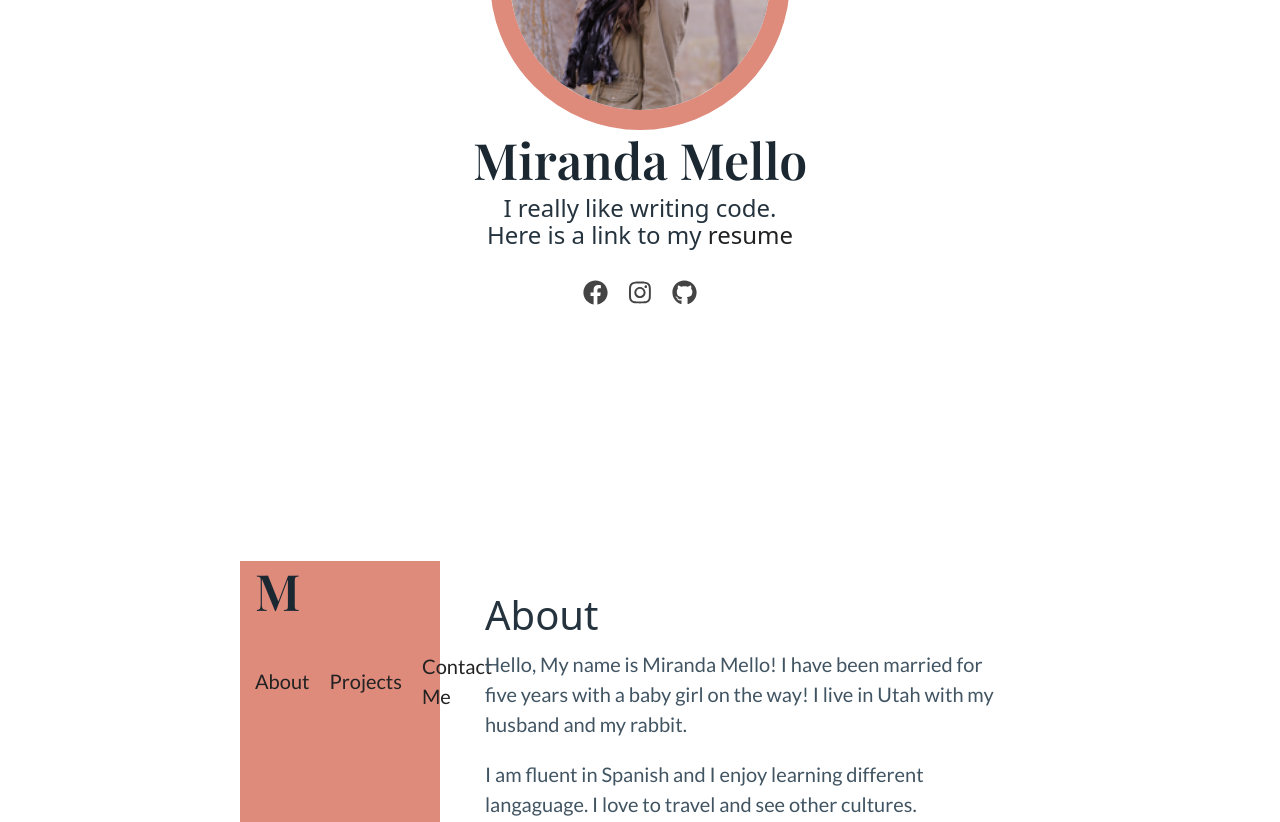
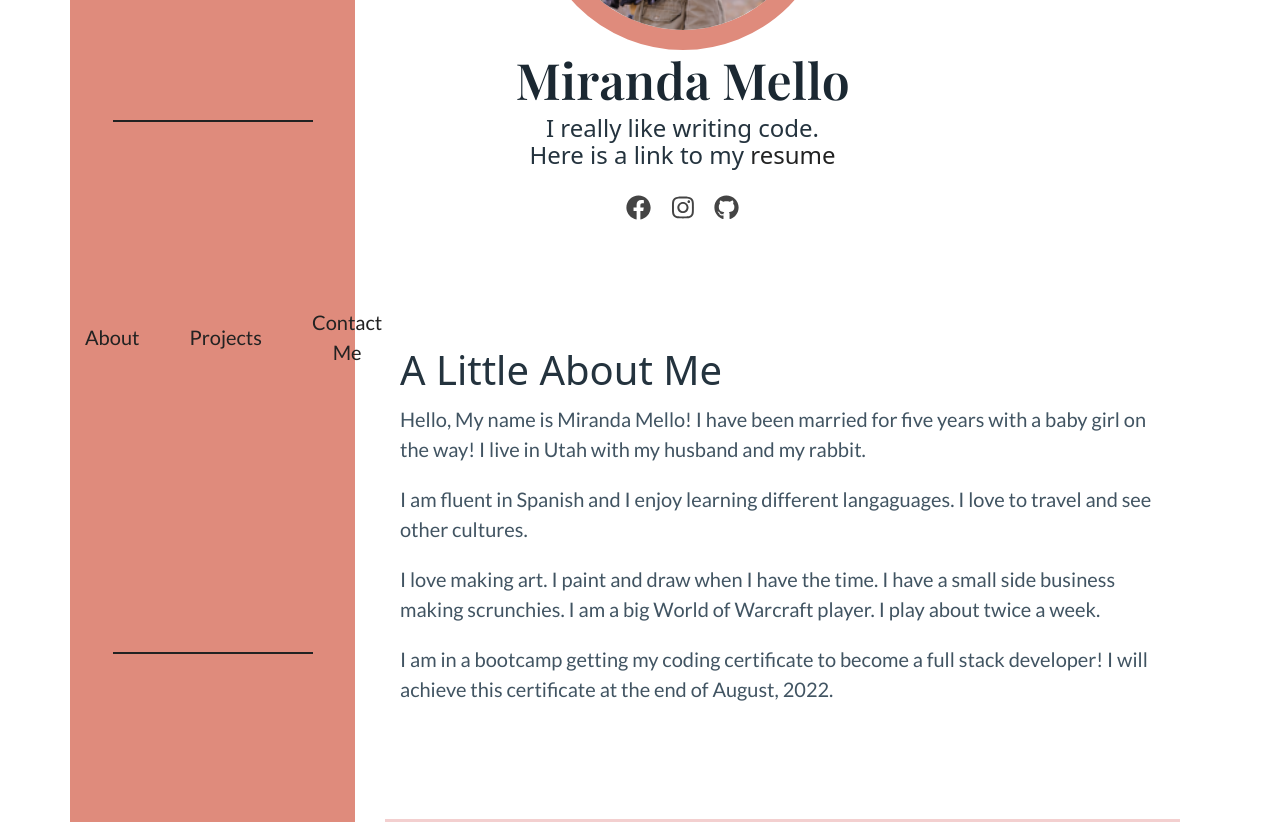
Before and after one commit to MirMello/Portfolio, a website: page index.html in a window 1280 px wide. Shown: the part 300-1122 px from the top of the page. Drawn offline with nearby package versions, Linux system fonts and the light colour scheme.

Commit message:
added styling to side bar

```diff
--- a/assets/css/style.css
+++ b/assets/css/style.css
@@ -32,20 +32,29 @@ p {
 }
 
 header {
+  padding-bottom: 10px;
+  position: relative;
+  right: 100px;
   text-align: center;
 }
 
 section {
-  margin: 30px;
+  padding: 15px;
 }
 
-main {
-  max-width: 800px;
-  margin: 60px auto;
+hr {
+  margin-top: 250px;
+  border-width: 0;
+  border-top: 2px solid #222;
+  width: 200px;
 }
 
 a {
   color: #222;
+}
+
+.projects {
+  background-color: rgb(243, 207, 207);
 }
 
 .social-links a {
@@ -69,14 +78,35 @@ a {
 }
 
 .col-sm-3 {
+  padding: 0;
   position: left;
   background-color: rgb(223, 139, 124);
 }
 
+.M {
+  margin-top: 50px;
+  margin-left: 100px;
+  font-size: 100px;
+}
+
+ul {
+  margin-top: 150px;
+}
+
 ul li {
+  margin: 15px;
+  font-size: 20px;
   list-style: none;
+  flex-wrap: wrap;
+  text-align: center;
 }
 
 ul li a {
   text-decoration: none;
 }
+
+footer {
+  position: absolute;
+  bottom: 10px;
+  left: 80px;
+}
--- a/index.html
+++ b/index.html
@@ -8,7 +8,8 @@
     <meta name="description" content="Miranda Mello's portfolio website" />
     <title>Miranda Mello</title>
     <link rel="stylesheet" href="css/pico.min.css">
-    <link rel="stylesheet" href="https://cdn.jsdelivr.net/npm/bootstrap@4.2.1/dist/css/bootstrap.min.css" integrity="sha384-GJzZqFGwb1QTTN6wy59ffF1BuGJpLSa9DkKMp0DgiMDm4iYMj70gZWKYbI706tWS" crossorigin="anonymous">
+    <link rel="stylesheet" href="https://cdn.jsdelivr.net/npm/bootstrap@4.2.1/dist/css/bootstrap.min.css"
+        integrity="sha384-GJzZqFGwb1QTTN6wy59ffF1BuGJpLSa9DkKMp0DgiMDm4iYMj70gZWKYbI706tWS" crossorigin="anonymous">
     <link rel="stylesheet" href="./assets/css/style.css" />
     <script defer src="https://use.fontawesome.com/releases/v5.8.1/js/brands.js"
         integrity="sha384-rUOIFHM3HXni/WG5pzDhA1e2Js5nn4bWudTYujHbbI9ztBIxK54CL4ZNZWwcBQeD"
@@ -22,6 +23,39 @@
 </head>
 
 <body>
+    <div class="container">
+        <div class="row">
+            <!-- Side bar -->
+            <div class="col-sm-3">
+                <h1 class="M">M</h1>
+                <hr>
+                <nav>
+                    <ul>
+                        <li>
+                            <a href="#about">About</a>
+                        </li>
+                        <li>
+                            <a href="#projects">Projects</a>
+                        </li>
+                        <li>
+                            <a href="#contact-me">Contact Me</a>
+                        </li>
+                    </ul>
+                </nav>
+                <hr>
+                <footer class="social-footer social-links">
+                    <a href="https://www.facebook.com/mandy.allen.1293">
+                        <i class="fab fa-facebook" title="Facebook"></i>
+                    </a>
+                    <a href="https://www.instagram.com/mlaprincess/">
+                        <i class="fab fa-instagram" title="Instagram"></i>
+                    </a>
+                    <a href="https://github.com/MirMello/">
+                        <i class="fab fa-github" title="GitHub"></i>
+                    </a>
+                </footer>
+            </div>
+            <div class="col">
                 <header>
                     <img src="./assets/profile pic.png" class="profile-image">
                     <h1>Miranda Mello</h1>
@@ -41,40 +75,23 @@
                         </a>
                     </section>
                 </header>
-    <main>
-        <div class="container">
-            <div class="row">
-            <!-- Side bar -->
-            <div class="col-sm-3">
-                <h1 class="M">M</h1>
-                <nav>
-                    <ul>
-                        <li>
-                            <a href="#about">About</a>
-                        </li>
-                        <li>
-                            <a href="#projects">Projects</a>
-                        </li>
-                        <li>
-                            <a href="#contact-me">Contact Me</a>
-                        </li>
-                    </ul>
-                </nav>
-            </div>
-            <!-- Main Content -->
-            <div class="col-lg-9">
+                <main class="col-lg">
+
                     <section id="about">
-                    <h2>About</h2>
+                        <h2>A Little About Me</h2>
                         <p>
-                        Hello, My name is Miranda Mello! I have been married for five years with a baby girl on the way!
+                            Hello, My name is Miranda Mello! I have been married for five years with a baby girl on the
+                            way!
                             I live in Utah with my husband and my rabbit.
                         </p>
                         <p>
-                        I am fluent in Spanish and I enjoy learning different langaguage. I love to travel and see other
+                            I am fluent in Spanish and I enjoy learning different langaguages. I love to travel and see
+                            other
                             cultures.
                         </p>
                         <p>
-                        I love making art. I paint and draw when I have the time. I have a small side business making
+                            I love making art. I paint and draw when I have the time. I have a small side business
+                            making
                             scrunchies.
                             I am a big World of Warcraft player. I play about twice a week.
                         </p>
@@ -110,25 +127,18 @@
                         <a href="https://github.com/MirMello" class="more-link">More on GitHub</a>
                     </section>
                     <section id="contact-me">
+                        <h2>Contact Me</h2>
                         <p><strong>Phone:</strong>801-678-2814</p>
-                    <p><strong>Email:</strong><a href="mailto:mirandaleeallen@gmail.com">mirandaleeallen@gmail.com</a></p>
+                        <p><strong>Email:</strong><a
+                                href="mailto:mirandaleeallen@gmail.com">mirandaleeallen@gmail.com</a>
+                        </p>
                     </section>
+                </main>
             </div>
         </div>
     </div>
 
-    </main>
-    <footer class="social-footer social-links">
-        <a href="https://www.facebook.com/mandy.allen.1293">
-            <i class="fab fa-facebook" title="Facebook"></i>
-        </a>
-        <a href="https://www.instagram.com/mlaprincess/">
-            <i class="fab fa-instagram" title="Instagram"></i>
-        </a>
-        <a href="https://github.com/MirMello/">
-            <i class="fab fa-github" title="GitHub"></i>
-        </a>
-    </footer>
+
     <script src="./assets/js/script.js"></script>
 </body>
 
```
Lines whose indentation alone changed are shown as unchanged.
